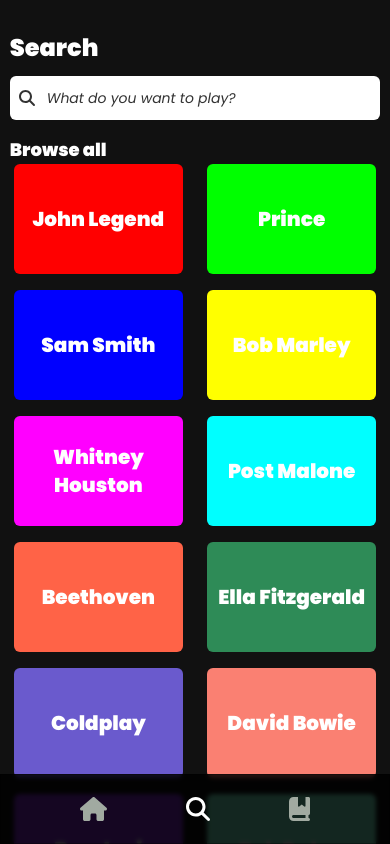
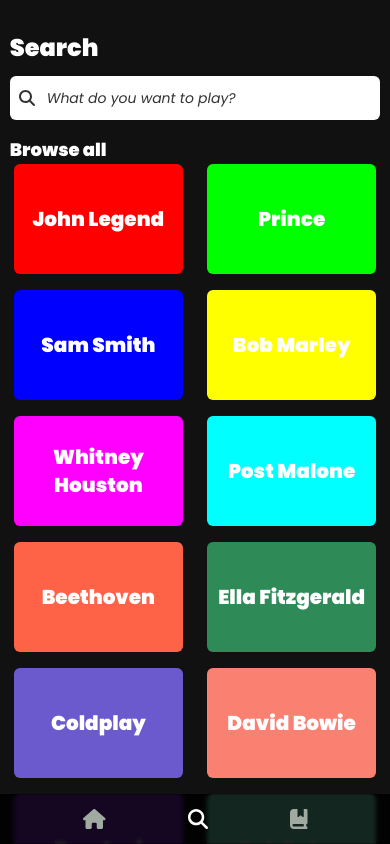
Before and after one commit to clinton401/Audiovista, a React (Vite) app: page /search in a window 390 px wide. Built offline with nearby package versions, Linux system fonts and the light colour scheme; no server answers; a web font is replaced by a local one.

Commit message:
fixed the height of the mobile navbar

```diff
--- a/src/Layout/Navbar.jsx
+++ b/src/Layout/Navbar.jsx
@@ -431,26 +431,26 @@
           )}
         </nav>
       </header>
-      <header className="flex w-full left-0 fixed bottom-0 h-[70px] z-[2000] justify-evenly bg-white blurred ipad:hidden">
+      <header className="flex w-full left-0 fixed bottom-0 h-[50px] z-[2000] justify-evenly bg-white blurred ipad:hidden">
         <NavLink
           className="flex gap-2 flex-col justify-center items-center text-tGray 	font-bold transition-all duration-300 hover:text-white"
           to="/"
         >
-          <FontAwesomeIcon icon={faHouse} className="text-2xl" />
+          <FontAwesomeIcon icon={faHouse} className="text-xl" />
           {/* <h2 className="text-ssm">Home</h2> */}
         </NavLink>
         <NavLink
           className="flex gap-2 flex-col justify-center items-center text-tGray 	font-bold transition-all duration-300 hover:text-white"
           to="/search"
         >
-          <FontAwesomeIcon icon={faMagnifyingGlass} className="text-2xl" />
+          <FontAwesomeIcon icon={faMagnifyingGlass} className="text-xl" />
           {/* <h2 className="text-ssm">Search</h2> */}
         </NavLink>
         <NavLink
           className="flex gap-2 flex-col justify-center items-center text-tGray 	font-bold transition-all duration-300 hover:text-white"
           to="/library"
         >
-          <FontAwesomeIcon icon={faBookBookmark} className="text-2xl" />
+          <FontAwesomeIcon icon={faBookBookmark} className="text-xl" />
           {/* <h2 className="text-ssm">Library</h2> */}
         </NavLink>
       </header>
```
